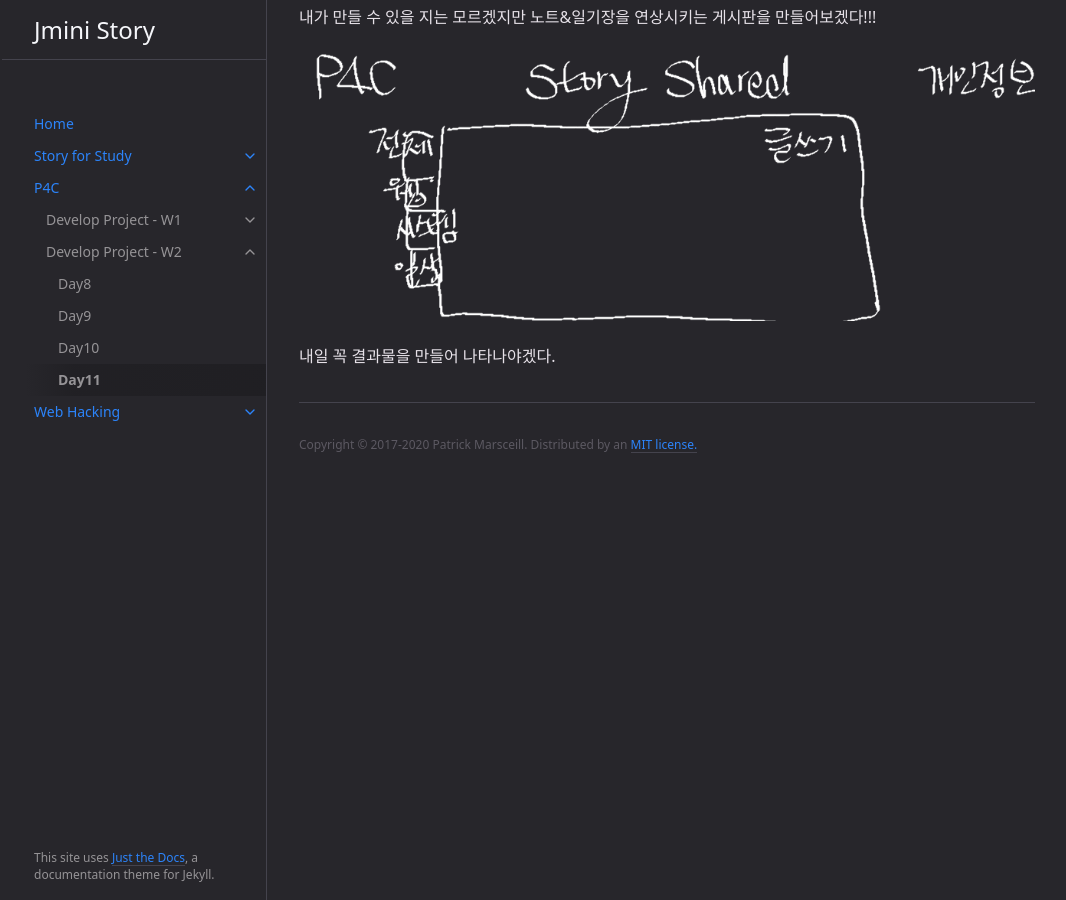
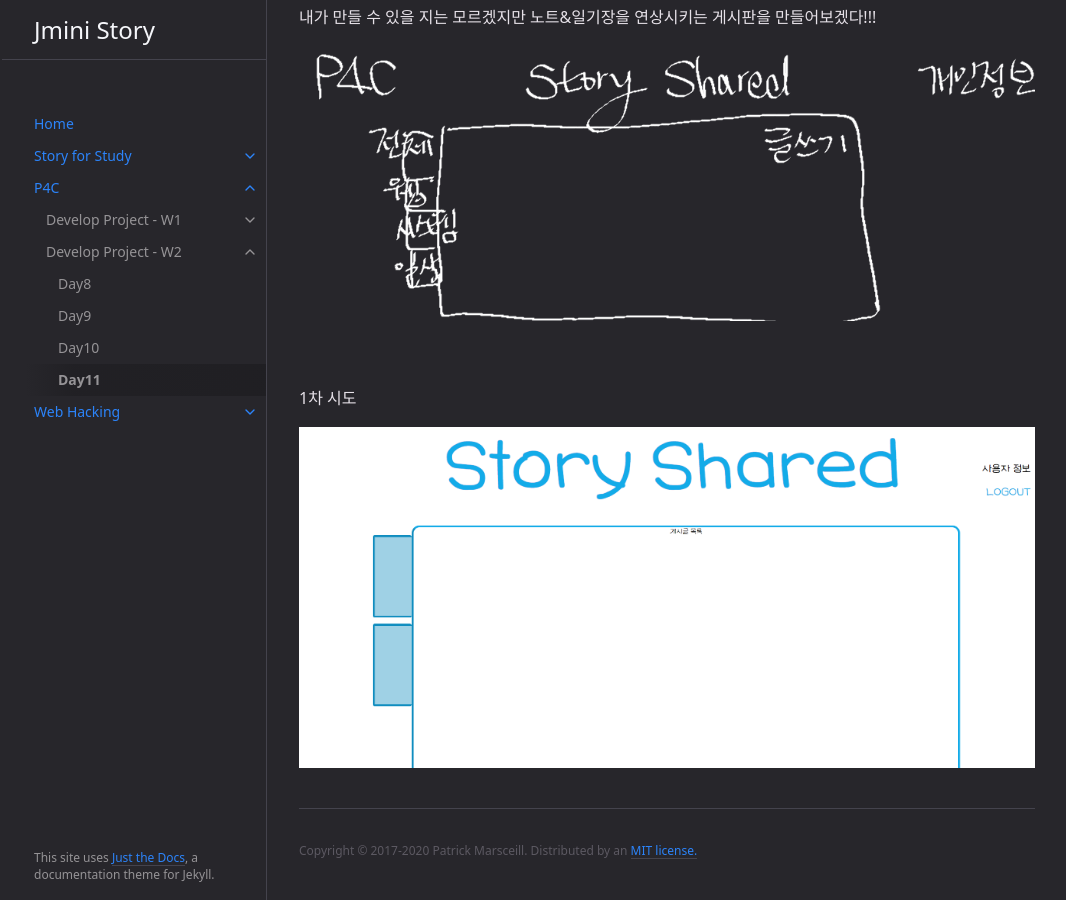
Before and after one commit to Jminis/Jminis.github.io, a Jekyll site: the page built from docs/P4C/Day11.md, in a window 1280 px wide and 900 px high, scrolled down 1354 px. Shown: the whole window, without its empty margins (105-1171 px from the left). Built offline with Jekyll 4.4.1, drawn with Linux system fonts in a browser that asks for light colours.

Commit message:
2022-04-28 2

```diff
--- a/docs/P4C/Day11.md
+++ b/docs/P4C/Day11.md
@@ -35,7 +35,10 @@ grand_parent: P4C
 게시판이 보이는 것을 메인으로 잡고 이야기와 공유의 컨셉을 잡았다.
 내가 만들 수 있을 지는 모르겠지만 노트&일기장을 연상시키는 게시판을 만들어보겠다!!!
 
-
 ![main](../img/main.png)
 
-내일 꼭 결과물을 만들어 나타나야겠다.
+<br>
+
+1차 시도
+
+![image-20220428180645958](../img/image-20220428180645958.png)
```
Also changed, not shown: docs/P4C/img/image-20220428180645958.png (added).
